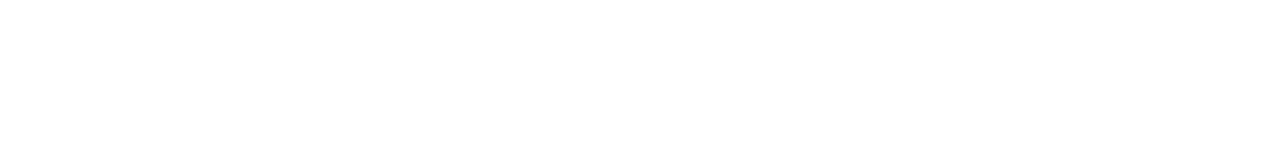
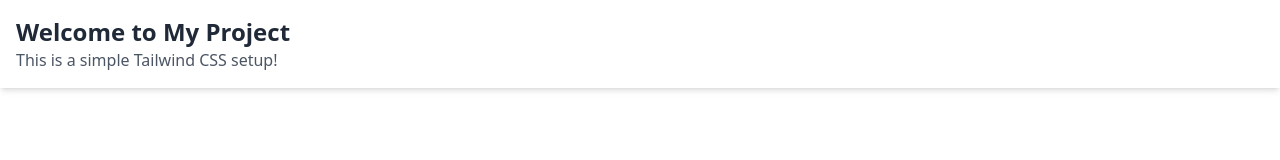
Before and after one commit to njteh-88/weborcas, a website: page index.html in a window 1280 px wide. Drawn offline with Linux system fonts and the light colour scheme.

Commit message:
add tailwind

```diff
--- a/index.html
+++ b/index.html
@@ -4,9 +4,17 @@
     <meta charset="UTF-8" />
     <meta name="viewport" content="width=device-width, initial-scale=1.0" />
     <link rel="stylesheet" href="index.css" />
+    <link rel="stylesheet" href="tailwind.css"/>
     <title>Document</title>
   </head>
   <body>
+
+    <div class="bg-white p-4 shadow-md">
+      <h1 class="text-2xl font-bold text-gray-800">Welcome to My Project</h1>
+      <p class="text-gray-600">This is a simple Tailwind CSS setup!</p>
+  </div>
+
+
     <script src="script.js"></script>
   </body>
 </html>
--- /dev/null
+++ b/postcss.config.js
@@ -0,0 +1,6 @@
+module.exports = {
+    plugins: [
+      require('tailwindcss'),
+      require('autoprefixer'),
+    ],
+  };
--- /dev/null
+++ b/tailwind.config.js
@@ -0,0 +1,12 @@
+/** @type {import('tailwindcss').Config} */
+module.exports = {
+  content: [
+    './index.html',
+    './index.css',
+    './tailwind.css',
+  ],
+  theme: {
+    extend: {},
+  },
+  plugins: [],
+};
```
Also changed, not shown: package.json (+8 -1 lines), tailwind.css (added), 1 other file.
